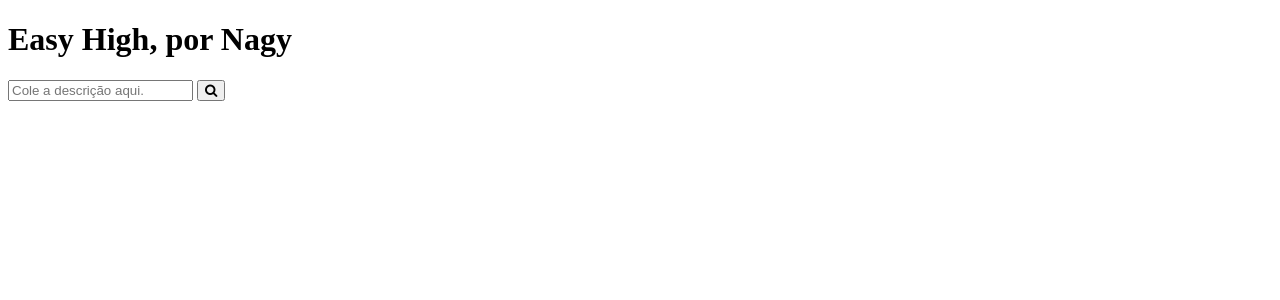
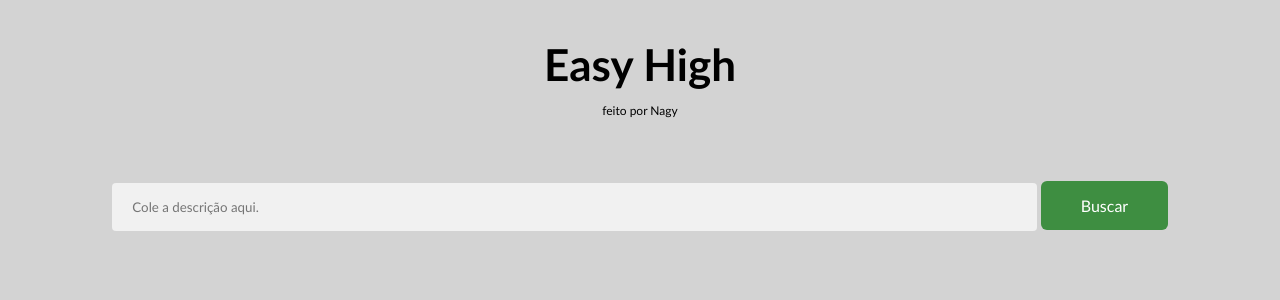
Before and after one commit to rafaelcnagy/EasyHighTibia, a Flask app: page / in a window 1280 px wide. Shown: the top 300 px of the page. Run offline with Flask 2, Linux system fonts and the light colour scheme; parts of the project's set-up code (start-up, migrations or seed data) failed here and were passed over.

Commit message:
Novo layout da página principal

```diff
--- a/static/style.css
+++ b/static/style.css
@@ -1,37 +1,46 @@
 * {
-  box-sizing: border-box;
+  background-color: LightGray;
+  font-family: "Trebuchet MS", sans-serif;
 }
 
-/* Style the search field */
-form.search input[type=text] {
-  padding: 10px;
-  font-size: 17px;
-  border: 1px solid grey;
-  float: left;
-  width: 80%;
-  background: #f1f1f1;
+h1 {
+  text-align: center;
+  font-size: 44px;
+  margin: 3%;
 }
 
-/* Style the submit button */
-form.search button {
-  float: left;
-  width: 20%;
-  padding: 10px;
-  background: #2196F3;
-  color: white;
-  font-size: 17px;
-  border: 1px solid grey;
-  border-left: none; /* Prevent double borders */
-  cursor: pointer;
+p.credit {
+  text-align: center;
+  font-size: 12px;
+  margin-top: -2%;
+  margin-bottom: 5%;
 }
 
-form.search button:hover {
-  background: #0b7dda;
+form{
+  text-align: center;
 }
 
-/* Clear floats */
-form.search::after {
-  content: "";
-  clear: both;
-  display: table;
+input[type=text] {
+  width: 70%;
+  padding: 16px 20px;
+  border: none;
+  border-radius: 4px;
+  background-color: #f1f1f1;
 }
+
+.button {
+  width: 10%;
+  background-color: #3e8e41;
+  border: none;
+  border-radius: 6px;
+  color: white;
+  padding: 15px 32px;
+  text-align: center;
+  text-decoration: none;
+  display: inline-block;
+  font-size: 16px;
+}
+
+.button:hover {
+  background-color: green;
+}
--- /dev/null
+++ b/templates/base.html
@@ -0,0 +1,13 @@
+<!doctype html>
+<title>{% block title %}{% endblock %} - EasyHigh</title>
+<link rel="stylesheet" href="{{ url_for('static', filename='style.css') }}">
+
+<header>
+    {% block header %}{% endblock %}
+</header>
+
+{% for message in get_flashed_messages() %}
+    <div class="flash">{{ message }}</div>
+{% endfor %}
+
+{% block content %}{% endblock %}
--- a/templates/search.html
+++ b/templates/search.html
@@ -1,17 +1,16 @@
-<!DOCTYPE html>
-<html lang="en">
-<head>
-    <meta charset="UTF-8">
-    <title>Easy High</title>
-    <link rel="stylesheet" href="https://cdnjs.cloudflare.com/ajax/libs/font-awesome/4.7.0/css/font-awesome.min.css">
-</head>
-<body>
-    <h1>Easy High, por Nagy</h1>
-    <div class="topnav">
-    <form class="search" action="search">
-      <input type="text" placeholder="Cole a descrição aqui." name="description">
-      <button type="submit"><i class="fa fa-search"></i></button>
-    </form>
+{% extends 'base.html' %}
+
+{% block header %}
+  <h1>{% block title %}Easy High{% endblock %}</h1>
+  <p class="credit">feito por Nagy</p>
+{% endblock %}
+
+{% block content %}
+    <div class="search">
+        <form action="search">
+          <input type="text" placeholder="Cole a descrição aqui." name="description">
+          <button class="button" type="submit">Buscar</button>
+        </form>
     </div>
-</body>
-</html>
+
+{% endblock %}
```
